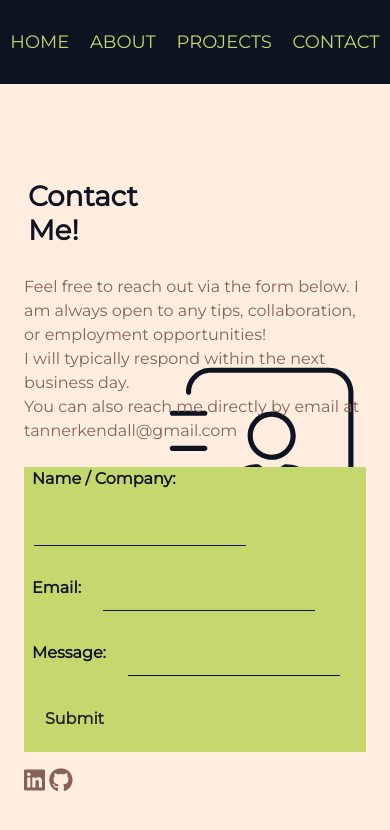
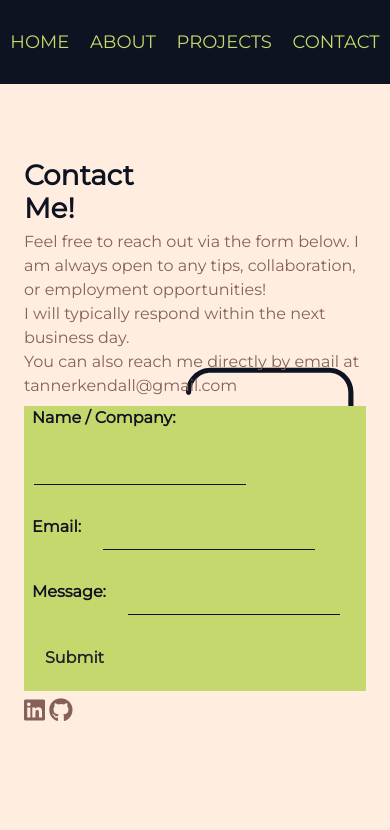
Before and after one commit to TannerKendall/portfolio-page, a website with bundled scripts: page contact.html in a window 390 px wide. Built offline with nearby package versions, Linux system fonts and the light colour scheme.

Commit message:
styling changes for mobile response

```diff
--- a/contact.html
+++ b/contact.html
@@ -36,17 +36,17 @@
                     <div class="contact-presentation col-12 ">
                         <div class="row">
                             <div class="col-4 mx-4">
-                                <h1 class="px-1 py-1 contact-banner">Contact Me!</h1>
+                                <h1 class="py-1 contact-banner">Contact Me!</h1>
                             </div>
                         </div>
                         <div class="">
-                            <div class="contact-blurb col-xs-5 col-sm-5 mx-4 my-4">
+                            <div class="contact-blurb col-xs-5 col-sm-5 mx-4">
                                 <p>Feel free to reach out via the form below. I am always open to any tips, collaboration, or employment opportunities!</p>
                                 <p>I will typically respond within the next business day.</p>
                                 <p>You can also reach me directly by email at tannerkendall@gmail.com</p>
                             </div>
                         </div>
-                        <div class="row col-xs-8 col-sm-6 mx-4">
+                        <div class="row col-xs-8 col-sm-6 mx-4 my-2">
                             <form action="POST" class="contact-form" data-netlify="true">
 
                                 <div class="form-group">
@@ -71,9 +71,9 @@
                             </form>
                         </div>
 
-                        <div class="col-12 mx-4">
+                        <div class="col-12">
                             <div class="">
-                                <footer class="footer-logos ms-4 fixed-bottom">
+                                <footer class="footer-logos mx-4">
                                     <a href="https://www.linkedin.com/in/tanner-kendall/"><i class="fa-brands fa-linkedin fa-xl" style="color: #86615C !important"></i></a>
                                     <a href="https://github.com/TannerKendall/TannerKendall.github.io"><i class="fa-brands fa-github fa-xl" style="color: #86615C !important"></i></a>
                                 </footer>
--- a/styles/styles.scss
+++ b/styles/styles.scss
@@ -122,6 +122,7 @@ $pale-spring-bud: #E2E3A6;
   width: 100%;
 }
 
+
 .home-content,
 .about-content,
 .projects-content,
```
Also changed, not shown: about.html (+1 -1 lines), index.html (+2 -2 lines), dist/about.html, dist/contact.html, dist/index.html, js/index.js (line endings or trailing spaces), 2 other files.
